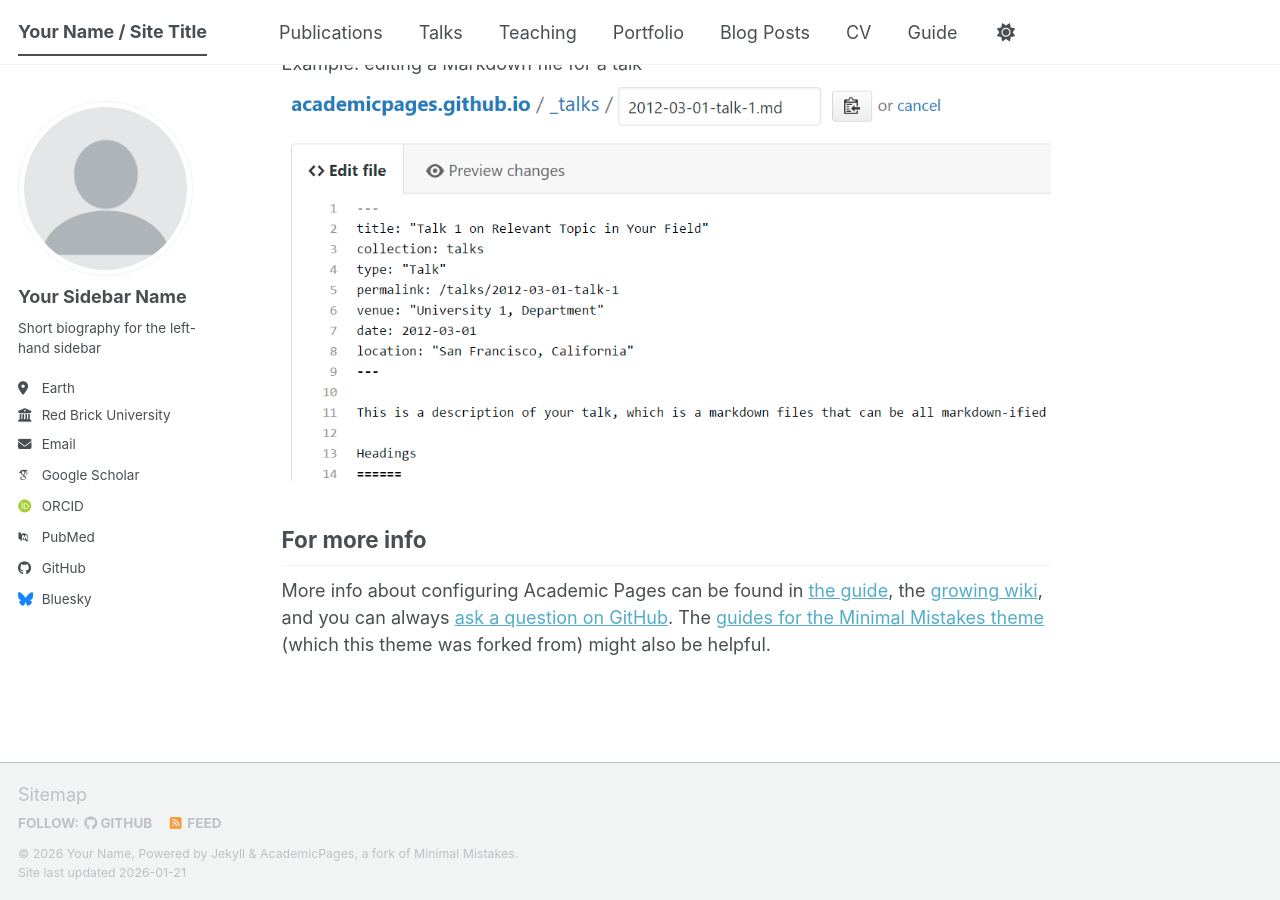
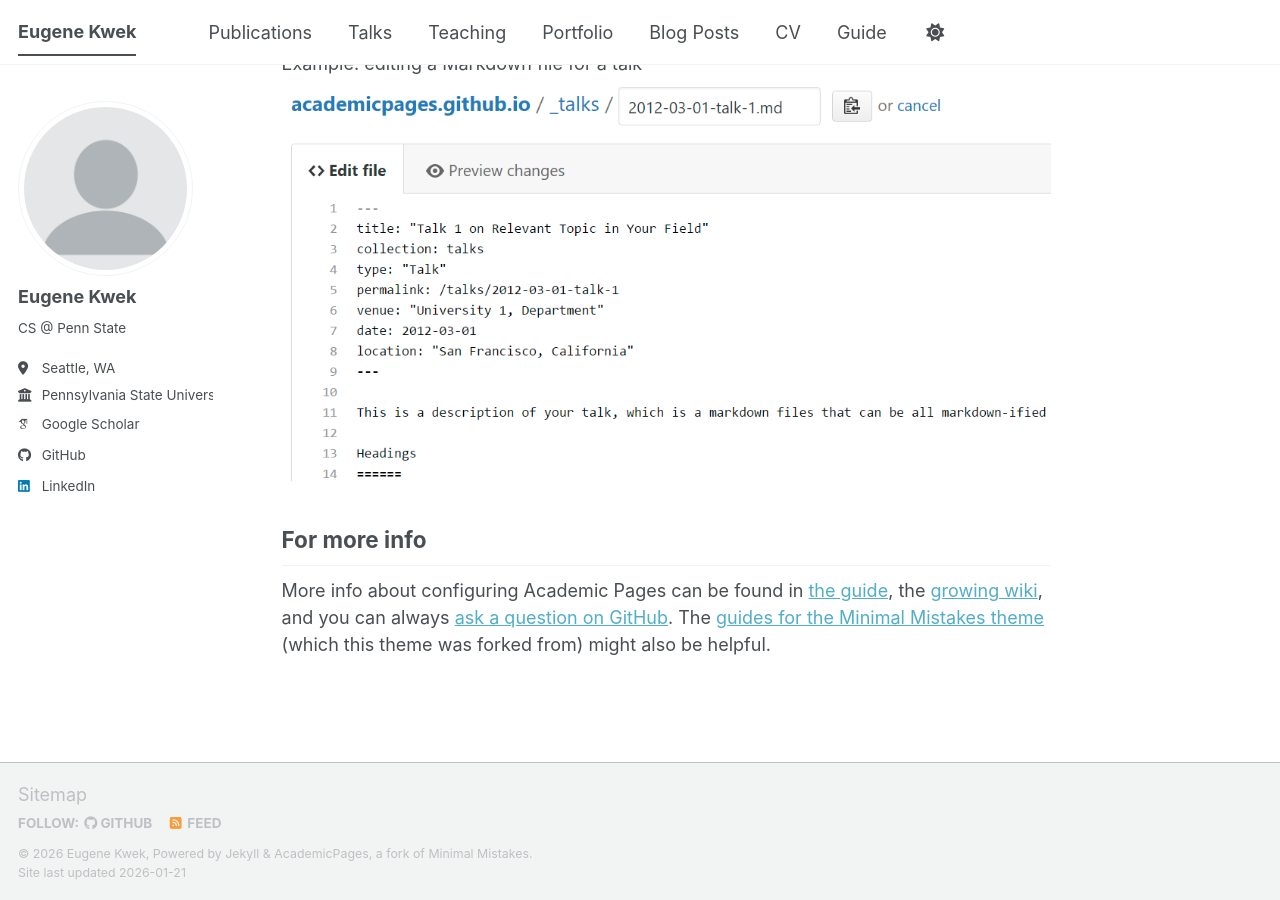
Before and after one commit to ekwek1/ekwek1.github.io, a Jekyll site: the page built from _pages/about.md, in a window 1280 px wide and 900 px high, scrolled down 2720 px. Built offline with Jekyll 4.4.1, drawn with Linux system fonts in a browser that asks for light colours; some web fonts are replaced; a script bundle is joined from its source files by our own code; library files that are not in the unit come from our copies.

Commit message:
Update _config.yml

```diff
--- a/_config.yml
+++ b/_config.yml
@@ -9,14 +9,14 @@
 # Basic Site Settings
 locale                   : "en-US"
 site_theme               : "default" # The available themes options are "default", "air", "sunrise", "mint", "dirt" and "contrast"
-title                    : "Your Name / Site Title"
+title                    : "Eugene Kwek"
 title_separator          : "-"
-name                     : &name "Your Name"
-description              : &description "Your Name's academic portfolio"   # Update this with a general description of your site, this is the default if not overridden by a page
-url                      : https://academicpages.github.io # The base hostname & protocol for your site e.g. "https://[your GitHub username].github.io",
+name                     : &name "Eugene Kwek"
+description              : &description "Eugene Kwek's academic portfolio"   # Update this with a general description of your site, this is the default if not overridden by a page
+url                      : https://eugenekwek.github.io # The base hostname & protocol for your site e.g. "https://[your GitHub username].github.io",
                                                            # or if you already have some other page hosted on Github then use "https://[your GitHub username].github.io/[Your Repo Name]"
 baseurl                  : "" # the subpath of your site, e.g. "/blog"
-repository               : "academicpages/academicpages.github.io"
+repository               : "ekwek1/eugenekwek.github.io"
 
 # Site Author - The following control what appear as part of the author content on the side bar.
 #               If a field is blank the icon and link will not appear, otherwise it will be shown.
@@ -24,24 +24,24 @@ repository               : "academicpages/academicpages.github.io"
 author:
   # Biographic information
   avatar           : "profile.png"
-  name             : "Your Sidebar Name"
+  name             : "Eugene Kwek"
   pronouns         : # example: "she/her"
-  bio              : "Short biography for the left-hand sidebar"
-  location         : "Earth"
-  employer         : "Red Brick University"
+  bio              : "CS @ Penn State"
+  location         : "Seattle, WA"
+  employer         : "Pennsylvania State University"
   uri              : # URL
-  email            : "none@example.org"
+  email            : # "none@example.org"
 
   # Academic websites
   academia         : # URL
   arxiv            : # URL - Update with the correct link to your profile
-  googlescholar    : "https://scholar.google.com/citations?user=PS_CX0AAAAAJ"
+  googlescholar    : "https://scholar.google.com/citations?user=du9eeeQAAAAJ"
   inspire-hep      : # URL
   impactstory      : # URL
-  orcid            : "https://orcid.org/yourorcidurl"
+  orcid            : # "https://orcid.org/yourorcidurl"
   semantic         : # URL
   ssrn             : # URL
-  pubmed           : "https://www.ncbi.nlm.nih.gov/pubmed/?term=john+snow"
+  pubmed           : # "https://www.ncbi.nlm.nih.gov/pubmed/?term=john+snow"
   researchgate     : # URL
   scopus           : # URL
   zotero           : # URL
@@ -51,13 +51,13 @@ author:
   bitbucket        : # Username - Update with your username on the site
   codepen          : # Username
   dribbble         : # Username
-  github           : "academicpages"
+  github           : "ekwek1"
   kaggle           : # Username
   stackoverflow    : # User number or user number and name (i.e., use "1" or "1/jeff-atwood")
 
   # Social media
   artstation       : # Username
-  bluesky          : "bsky.app" # Replace this with you Bluesky username
+  bluesky          : # "bsky.app" # Replace this with you Bluesky username
   facebook         : # Username
   flickr           : # Username
   foursquare       : # Username
@@ -66,7 +66,7 @@ author:
   keybase          : # Username
   instagram        : # Username
   lastfm           : # Username
-  linkedin         : # Username
+  linkedin         : eugeneykwek
   mastodon         : # URL
   medium           : # URL
   pinterest        : # Username
```
